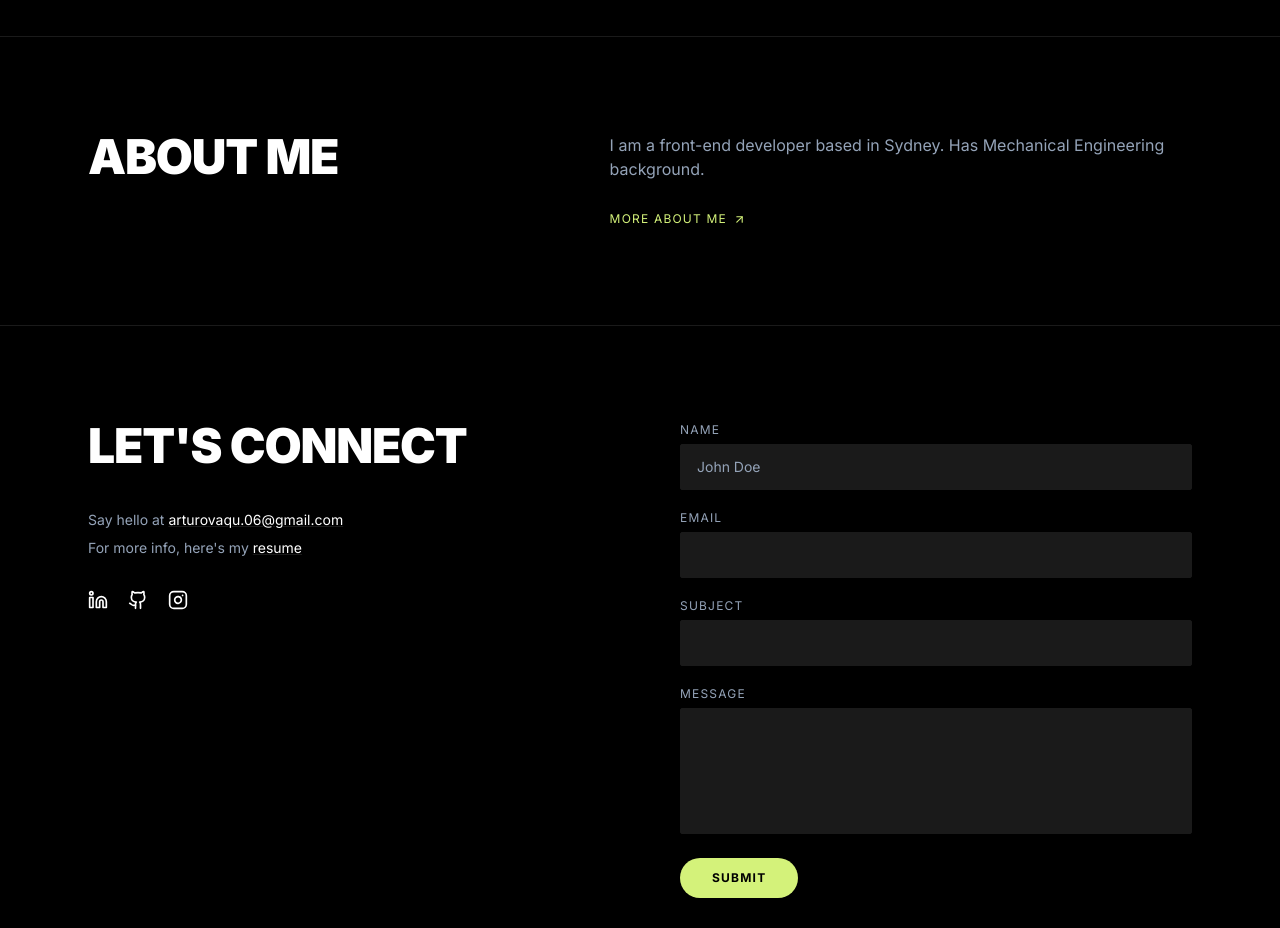
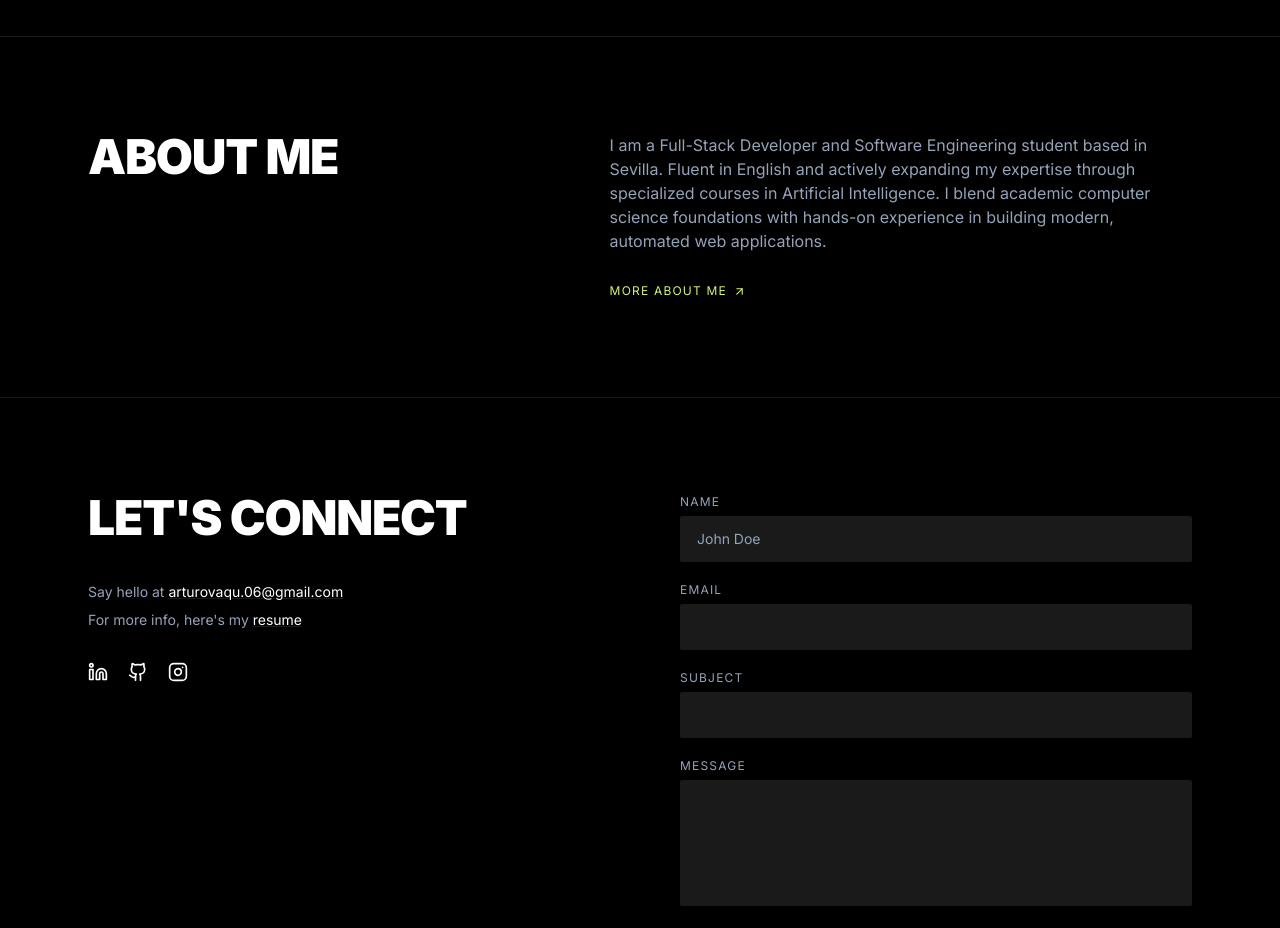
Before and after one commit to arturovaqu/PortafolioArturoVQ, a React (Vite) app: page / in a window 1280 px wide. Shown: the part 980-1908 px from the top of the page. Built offline with nearby package versions, Linux system fonts and the light colour scheme; no server answers; the database is empty.

Commit message:
descripcion

```diff
--- a/src/components/AboutPreview.jsx
+++ b/src/components/AboutPreview.jsx
@@ -17,8 +17,11 @@ export default function AboutPreview() {
           {/* Right: bio + link */}
           <div className="flex-1">
             <p className="text-muted text-sm md:text-base leading-relaxed mb-6">
-              I am a front-end developer based in Sydney. Has Mechanical
-              Engineering background.
+              I am a Full-Stack Developer and Software Engineering
+              student based in Sevilla. Fluent in English and actively
+              expanding my expertise through specialized courses in Artificial Intelligence.
+              I blend academic computer science foundations with hands-on experience
+               in building modern, automated web applications.
             </p>
             <Link
               to="/about"
```
